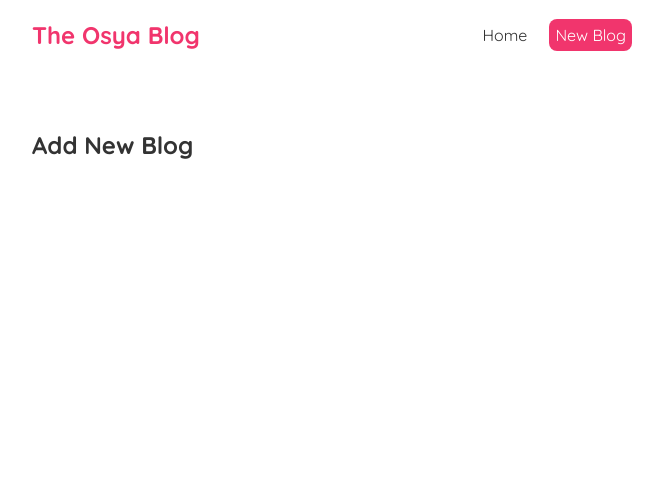
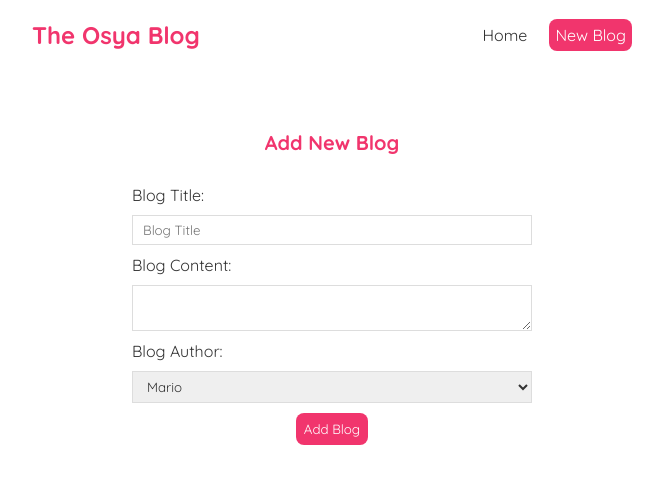
Before and after one commit to AmalTomio/Osya-Blog, a React (Create React App) app: page /create in a window 1280 px wide. Shown: the top 484 px of the page, without its empty margins (308-971 px from the left). Built offline with nearby package versions, Linux system fonts and the light colour scheme.

Commit message:
store local form data

```diff
--- a/src/BlogDetails.js
+++ b/src/BlogDetails.js
@@ -10,7 +10,7 @@
     isPending,
   } = useFetch(`http://localhost:8000/blogs/${id}`);
   return (
-    //Display retrieve data from json
+        //Display retrieve data from json
     <div className="blog-details">
       {isPending && <div>Loading...</div>}
       {error && <div>{error}</div>}
--- a/src/CreateForm.js
+++ b/src/CreateForm.js
@@ -1,7 +1,38 @@
+import { useState } from "react";
+
 const CreateForm = () => {
+  const [title, setTitle] = useState("");
+  const [content, setContent] = useState("");
+  const [author, setAuthor] = useState("");
   return (
     <div className="create">
       <h2>Add New Blog</h2>
+      <form>
+        <label>Blog Title:</label>
+        <input
+          type="text"
+          required
+          placeholder="Blog Title"
+          value={title}
+          onChange={(e) => setTitle(e.target.value)}
+        />
+
+        <label>Blog Content:</label>
+        <textarea
+          required
+          value={content}
+          onChange={(e) => setContent(e.target.value)}
+        ></textarea>
+        <label>Blog Author:</label>
+        <select value={author} onChange={(e) => setAuthor(e.target.value)}>
+          <option value="mario">Mario</option>
+          <option value="yoshi">Yoshi</option>
+        </select>
+        <button>Add Blog</button>
+        <p>{title}</p>
+        <p>{content}</p>
+        <p>{author}</p>
+      </form>
     </div>
   );
 };
--- a/src/index.css
+++ b/src/index.css
@@ -72,11 +72,39 @@
   margin: 20px 0;
 }
 
-/* .blog-details button {
+.create {
+  max-width: 400px;
+  margin: 0 auto;
+  text-align: center;
+}
+
+.create label {
+  text-align: left;
+  display: block;
+}
+
+.create h2 {
+  font-size: 20px;
+  color: #f1356d;
+  margin-bottom: 30px;
+}
+
+.create input,
+.create textarea,
+.create select {
+  width: 100%;
+  padding: 6px 10px;
+  margin: 10px 0;
+  border: 1px solid #ddd;
+  box-sizing: border-box;
+  display: block;
+}
+
+.create button {
   background: #f1356d;
   color: #fff;
   border: 0;
   padding: 8px;
   border-radius: 8px;
   cursor: pointer;
-} */
+}
```
